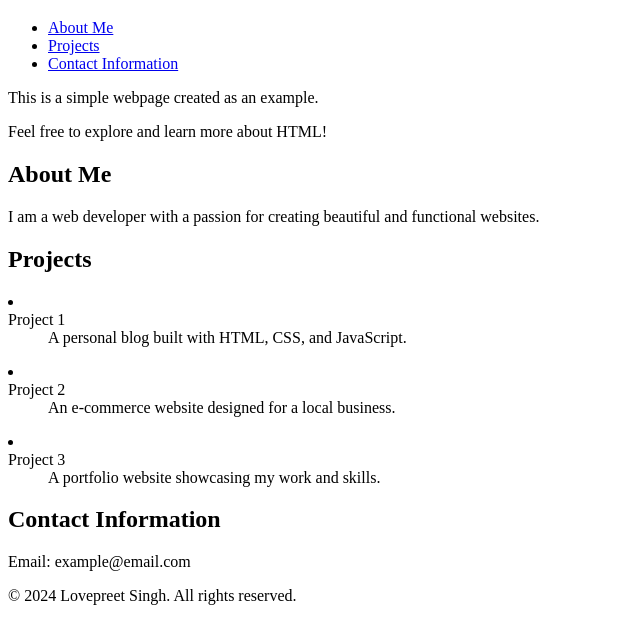
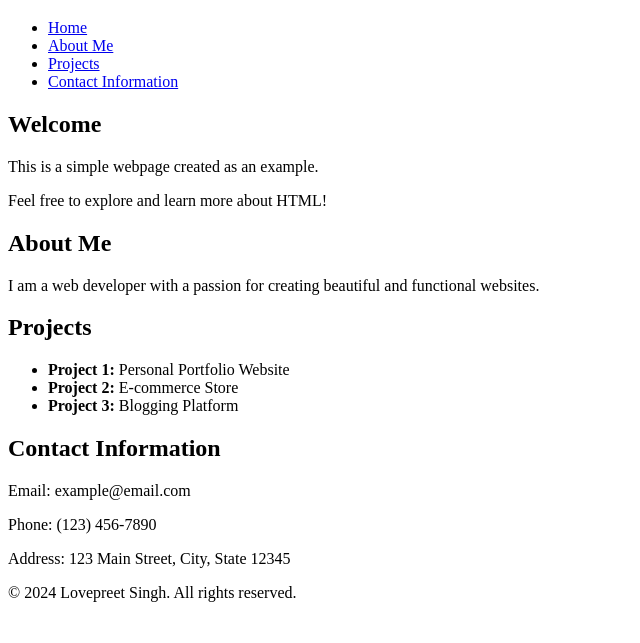
Before and after one commit to LoveTechX/portfolio-website, a plain HTML site: page index.html in a window 1280 px wide. Shown: the part 61-704 px from the top of the page, without its empty margins (0-640 px from the left). Drawn offline with Linux system fonts and the light colour scheme.

Commit message:
Improved HTML structure with semantic tags, added navigation inside header, and linked sections using IDs

```diff
--- a/index.html
+++ b/index.html
@@ -1,56 +1,50 @@
 <!DOCTYPE html>
 <html lang="en">
+
 <head>
     <meta charset="UTF-8">
     <meta name="viewport" content="width=device-width, initial-scale=1.0">
     <title>Simple Webpage</title>
 </head>
+
 <body>
     <header>
         <h1>Lovepreet Singh</h1>
-    </header>
         <nav>
             <ul>
+                <li><a href="#home">Home</a></li>
                 <li><a href="#about">About Me</a></li>
                 <li><a href="#projects">Projects</a></li>
                 <li><a href="#contact">Contact Information</a></li>
             </ul>
         </nav>
-    <section>
+    </header>
+    <section id="home">
+        <h2>Welcome</h2>
         <p>This is a simple webpage created as an example.</p>
         <p>Feel free to explore and learn more about HTML!</p>
     </section>
-    <section>
+    <section id="about">
         <h2>About Me</h2>
         <p>I am a web developer with a passion for creating beautiful and functional websites.</p>
     </section>
-    <section>
+    <section id="projects">
         <h2>Projects</h2>
-        <dl>
-            <li>
-                <dt>Project 1</dt>
-                <dd>A personal blog built with HTML, CSS, and JavaScript.</dd>
-            </li>
-        </dl>
-        <dl>
-            <li>
-                <dt>Project 2</dt>
-                <dd>An e-commerce website designed for a local business.</dd>
-            </li>
-        </dl>
-        <dl>
-            <li>
-                <dt>Project 3</dt>
-                <dd>A portfolio website showcasing my work and skills.</dd>
-            </li>
-        </dl>
+        <ul>
+            <li><strong>Project 1:</strong> Personal Portfolio Website</li>
+            <li><strong>Project 2:</strong> E-commerce Store</li>
+            <li><strong>Project 3:</strong> Blogging Platform</li>
+        </ul>
     </section>
-    <section>
+    <section id="contact">
         <h2>Contact Information</h2>
         <p>Email: example@email.com</p>
+        <p>Phone: (123) 456-7890</p>
+        <p>Address: 123 Main Street, City, State 12345</p>
     </section>
     <footer>
         <p>&copy; 2024 Lovepreet Singh. All rights reserved.</p>
     </footer>
 </body>
+
 </html>
```
Lines whose indentation alone changed are shown as unchanged.
